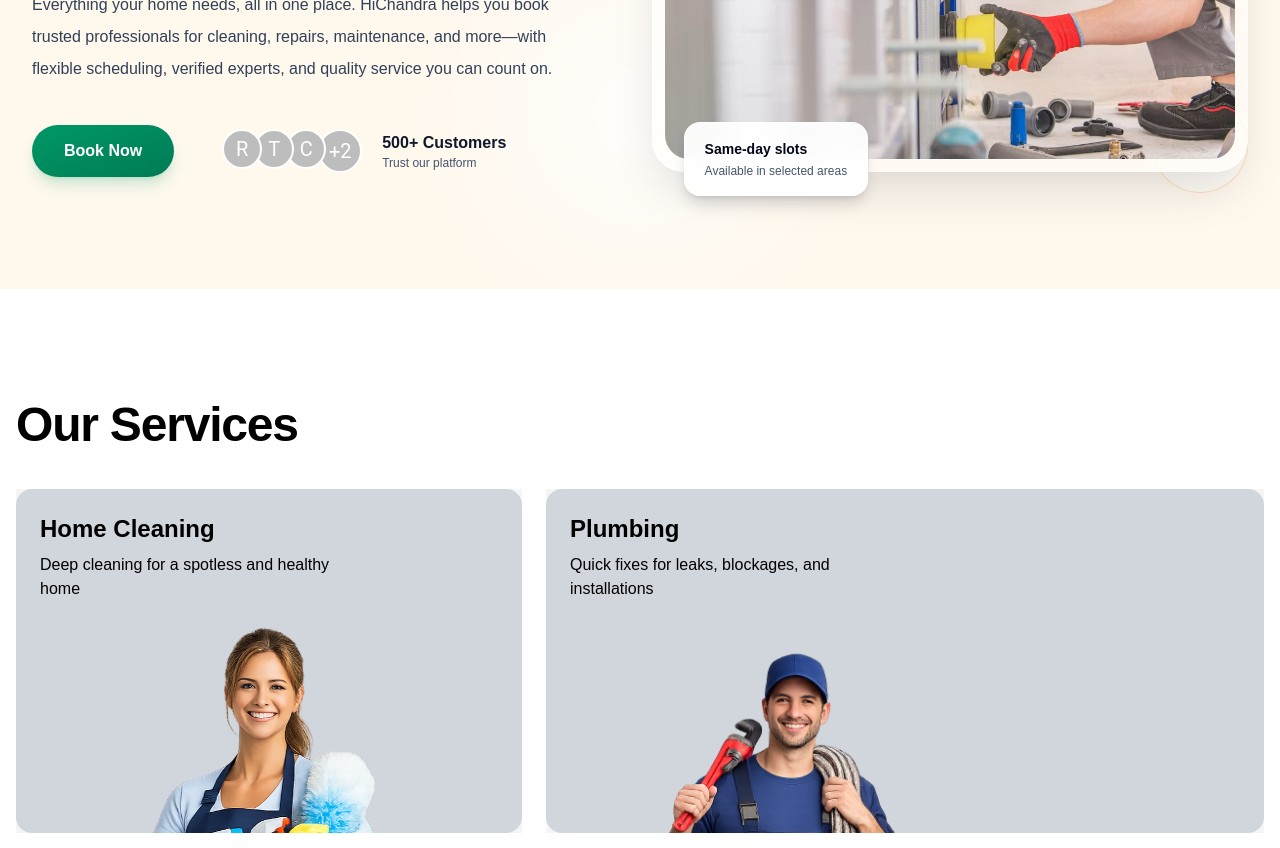
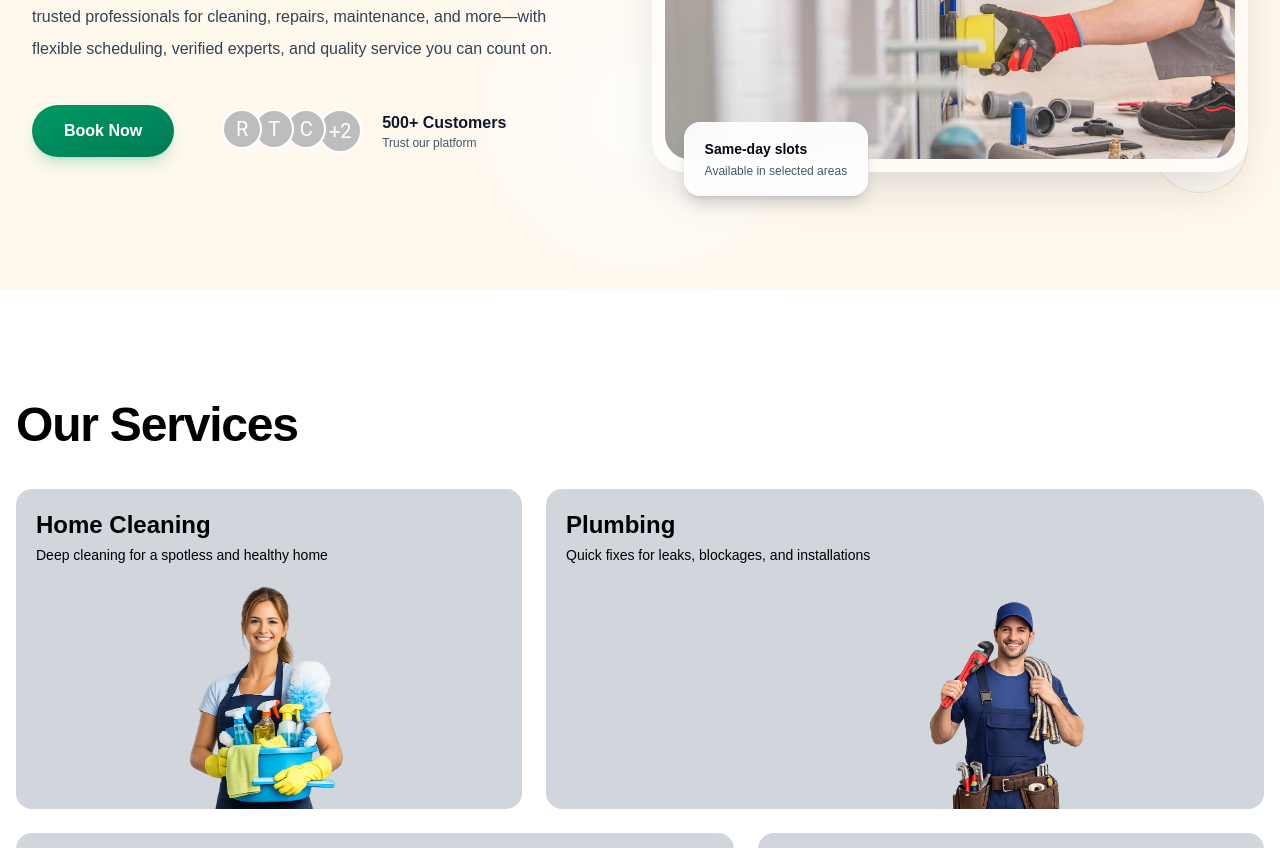
Before and after one commit to devops-89/chandra-FE, a Next.js app in the folder frontend/: page / in a window 1280 px wide. Shown: the part 480-1328 px from the top of the page. Built offline with nearby package versions, Linux system fonts and the light colour scheme.

Commit message:
hero and navbar section animated

```diff
--- a/frontend/src/components/heroSection/HeroContentAnimated.tsx
+++ b/frontend/src/components/heroSection/HeroContentAnimated.tsx
@@ -19,7 +19,7 @@ const HeroContentAnimated = ({
     visible: {
       opacity: 1,
       transition: {
-        staggerChildren: 0.15,
+        staggerChildren: 0.10,
         delayChildren: 0,
       },
     },
@@ -27,14 +27,14 @@ const HeroContentAnimated = ({
 
   // Item variants for staggered animation
   const itemVariants = {
-    hidden: { opacity: 0, y: -20 },
+    hidden: { opacity: 0, y: 0 },
     visible: {
       opacity: 1,
-      y: 0,
+      y: -20,
       transition: {
-        duration: 0.6,
+        duration: 1,
         type: 'spring' as const,
-        bounce: 0.3,
+        bounce: 0.5,
       },
     },
   };
--- a/frontend/src/components/servicesSection/ServiceCard.tsx
+++ b/frontend/src/components/servicesSection/ServiceCard.tsx
@@ -3,16 +3,16 @@ import type { ServiceCardProps } from '@/types/services.types';
 
 export function ServiceCard({
   service,
+  alignRight,
 }: ServiceCardProps) {
   return (
-    <div className="h-full overflow-hidden bg-neutral-100 transition-all duration-300 hover:shadow-lg">
-      <div className="flex bg-gray-300 h-full flex-col justify-between rounded-2xl">
-        <div className='text-black p-6'>
-          <h3 className="mb-2 text-2xl font-semibold">
+      <div className="flex hover:shadow-lg bg-gray-300 transition-all duration-300 h-full flex-col overflow-hidden justify-between rounded-2xl">
+        <div className='text-black p-5'>
+          <h3 className="mb-1 text-2xl font-semibold">
             {service.title}
           </h3>
 
-          <p className="max-w-xs text-muted-foreground">
+          <p className="text-sm text-muted-foreground">
             {service.description}
           </p>
         </div>
@@ -20,8 +20,8 @@ export function ServiceCard({
         <ServiceImage
           src={service.image}
           alt={service.title}
+          alignRight={alignRight}
         />
       </div>
-    </div>
   );
 }
--- a/frontend/src/components/servicesSection/ServiceGrid.tsx
+++ b/frontend/src/components/servicesSection/ServiceGrid.tsx
@@ -16,7 +16,7 @@ export function ServiceGrid() {
             md: service.gridSize.md,
           }}
         >
-          <ServiceCard service={service} />
+          <ServiceCard service={service} alignRight={service.id === 2 || service.id === 3} />
         </Grid>
       ))}
     </Grid>
--- a/frontend/src/components/servicesSection/ServiceImage.tsx
+++ b/frontend/src/components/servicesSection/ServiceImage.tsx
@@ -5,14 +5,15 @@ import type { ServiceImageProps } from '@/types/services.types';
 export function ServiceImage({
   src,
   alt,
+  alignRight,
 }: ServiceImageProps) {
   return (
-    <div className="relative h-52 w-full">
+    <div className={`relative bg-amber-30 h-56 w-full flex ${alignRight ? 'justify-end' : ''}`}>
       <Image
         src={src}
         alt={alt}
         width={500}
-        height={300}
+        height={320}
         className="object-contain object-bottom"
       />
     </div>
--- a/frontend/src/types/services.types.ts
+++ b/frontend/src/types/services.types.ts
@@ -11,8 +11,10 @@ export interface Service {
 export interface ServiceImageProps {
   src: string;
   alt: string;
+  alignRight?: boolean;
 }
 
 export interface ServiceCardProps {
   service: Service;
+  alignRight?: boolean;
 }
```
